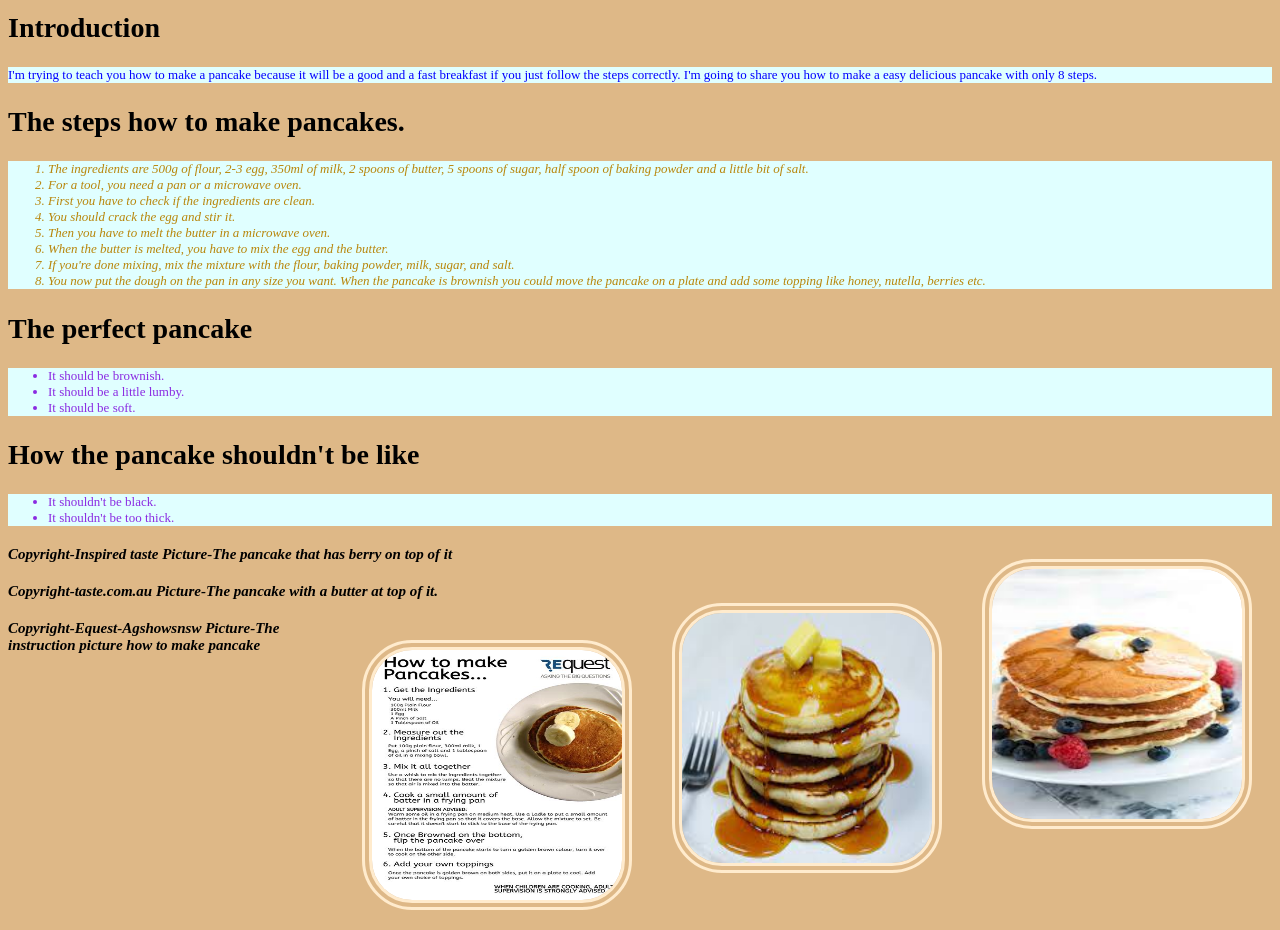
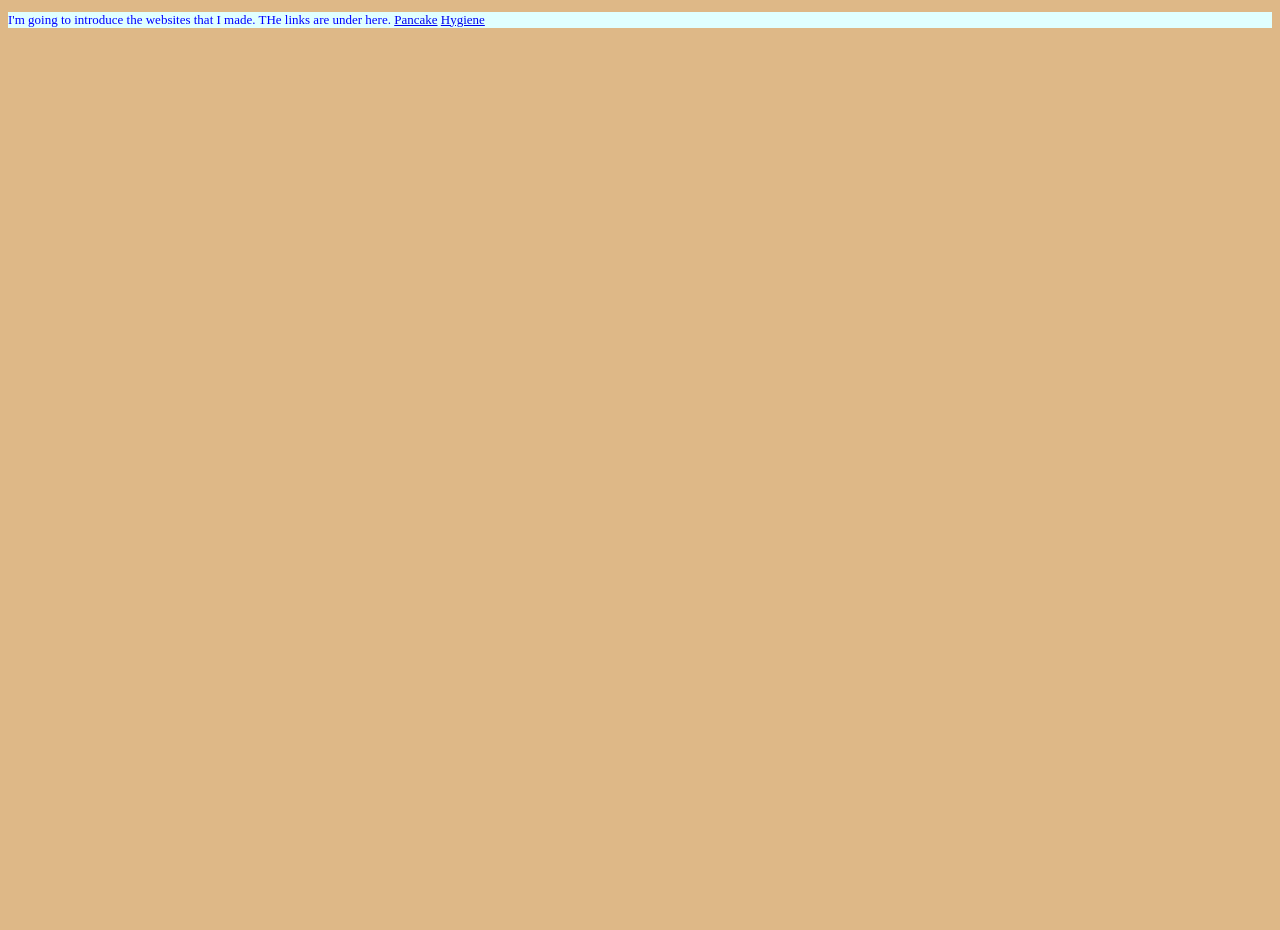
Before and after one commit to Eric778787/Eric778787, a plain HTML site: page index.html in a window 1280 px wide. Shown: the part 87-1017 px from the top of the page. After the commit the page ends 800 px from the top, so only its background shows below. Drawn offline with Linux system fonts and the light colour scheme.

Commit message:
Add files via upload

```diff
--- a/index.html
+++ b/index.html
@@ -2,51 +2,13 @@
 <html>
     <head>
 
-        <title>My Website</title>
+        <title>Eric's Website</title>
         <link rel="stylesheet" href="style.css">
 
     </head>
     <body>
 
-        <h1> How to make pancakes. </h1>
-        <h2> Introduction</h2>
-        <p>  I'm trying to teach you how to make a pancake because it will be a good and a fast breakfast if you just follow the steps correctly. I'm going to share you how to make a easy delicious pancake with only 8 steps. </p>
-        <h2> The steps how to make pancakes.</h2>
-        <ol>
-
-            <li>The ingredients are 500g of flour, 2-3 egg, 350ml of milk, 2 spoons of butter, 5 spoons of sugar, half spoon of baking powder and a little bit of salt. </li>
-            <li>For a tool, you need a pan or a microwave oven.</li>
-            <li>First you have to check if the ingredients are clean.</li>
-            <li>You should crack the egg and stir it.</li>
-            <li>Then you have to melt the butter in a microwave oven.</li>
-            <li>When the butter is melted, you have to mix the egg and the butter.</li>
-            <li>If you're done mixing, mix the mixture with the flour, baking powder, milk, sugar, and salt.</li>
-            <li>You now put the dough on the pan in any size you want. When the pancake is brownish you could move the pancake on a plate and add some topping like honey, nutella, berries etc.</li>
-
-        </ol>
-
-        <h2> The perfect pancake</h2>
-        <ul>
-            <li> It should be brownish.</li>
-            <li> It should be a little lumby.</li>
-            <li> It should be soft.</li>
-        </ul>
-
-        <h2> How the pancake shouldn't be like</h2>
-        <ul>
-            <li> It shouldn't be black.</li>
-            <li> It shouldn't be too thick.</li>
-        </ul>
-        <img src="pancake.jfif"
-        alt="pancake"/>
-        <h4>Copyright-Inspired taste    Picture-The pancake that has berry on top of it</h4>
-
-        <img src="pancake2.jfif"
-        alt="Pancake2"/>
-        <h4> Copyright-taste.com.au     Picture-The pancake with a butter at top of it.</h4>
-
-        <img src="how to make pancake.jfif"
-        alt="How to make pancake"/>
-        <h4> Copyright-Equest-Agshowsnsw     Picture-The instruction picture how to make pancake</h4>
-    </body>
-</html>
+        <h1>Homepage</h1>
+        <p>I'm going to introduce the websites that I made. THe links are under here.
+            <a href="pancake.html">Pancake</a>
+            <a href="coolstory.html">Hygiene</a></p> <a href=”images/”></a>
```
